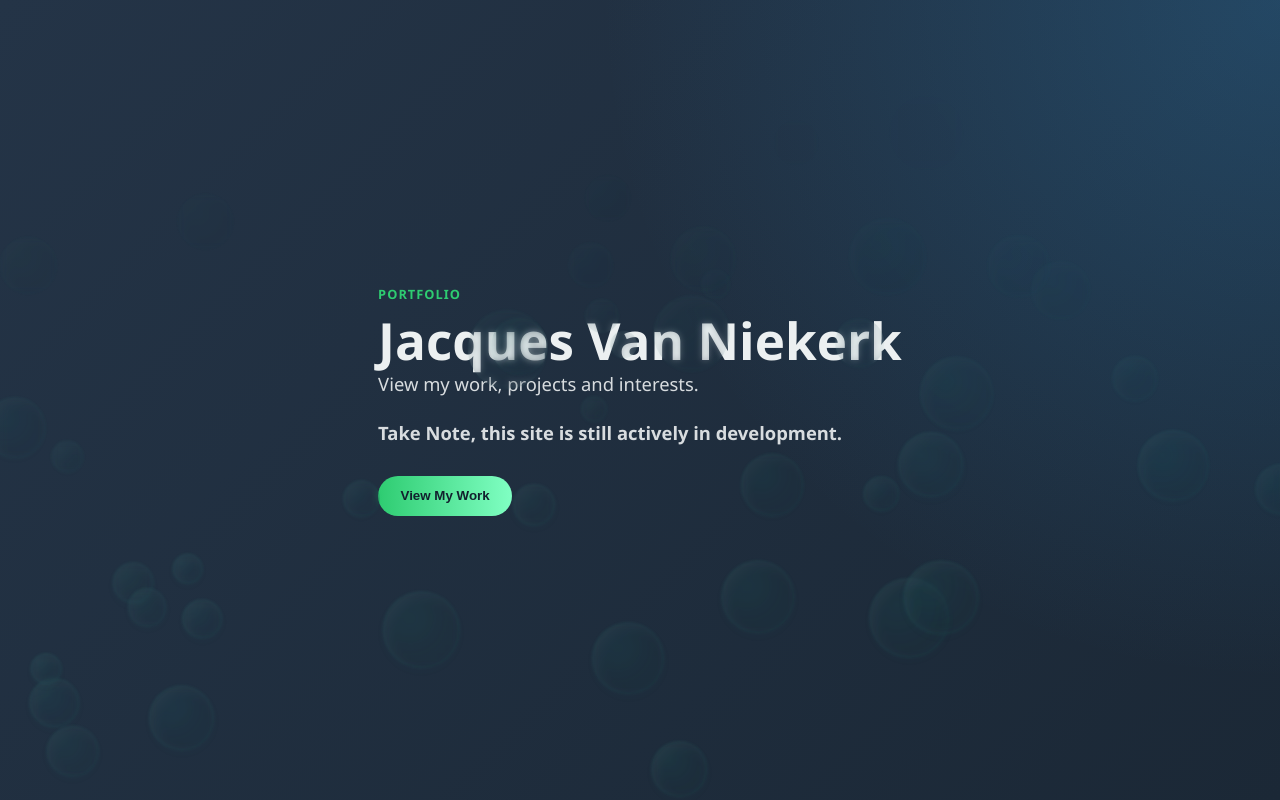
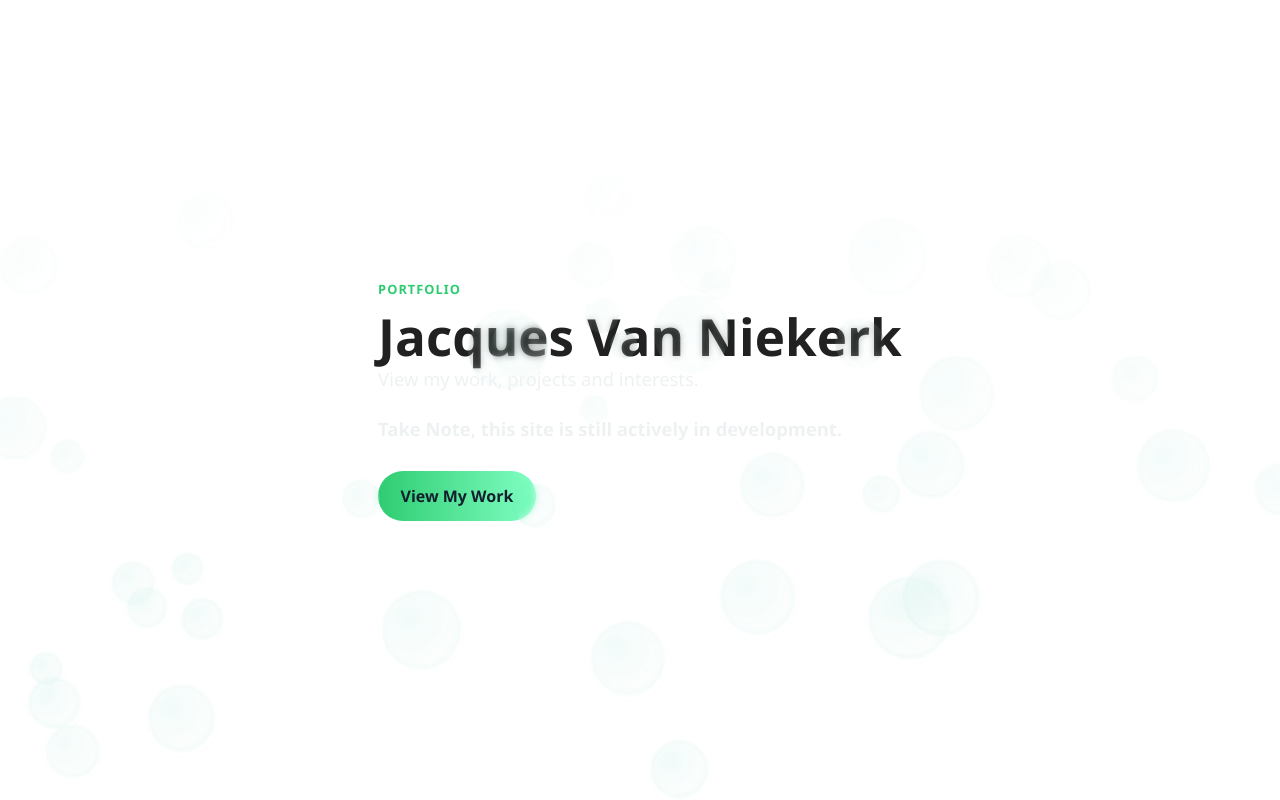
Before and after one commit to Jacquesvnme/VuePortfolioProject, a Vue app: page / in a window 1280 px wide. Built offline with nearby package versions, Linux system fonts and the light colour scheme.

Commit message:
Added vuetify to project

```diff
--- a/package.json
+++ b/package.json
@@ -13,8 +13,10 @@
     "format": "prettier --write --experimental-cli src/"
   },
   "dependencies": {
+    "@mdi/font": "^7.4.47",
     "vue": "^3.5.32",
-    "vue-router": "^4.6.4"
+    "vue-router": "^4.6.4",
+    "vuetify": "^4.1.2"
   },
   "devDependencies": {
     "@eslint/js": "^10.0.1",
--- a/src/App.vue
+++ b/src/App.vue
@@ -1,3 +1,11 @@
+<!-- <template>
+  <RouterView />
+</template> -->
+
 <template>
-  <RouterView />
+  <v-app>
+    <v-main>
+      <RouterView />
+    </v-main>
+  </v-app>
 </template>
--- a/src/main.js
+++ b/src/main.js
@@ -1,5 +1,25 @@
+// import { createApp } from 'vue'
+// import App from './App.vue'
+// import router from './router'
+
+// createApp(App).use(router).mount('#app')
+
 import { createApp } from 'vue'
 import App from './App.vue'
 import router from './router'
 
-createApp(App).use(router).mount('#app')
+//Vuetify
+import 'vuetify/styles'
+import { createVuetify } from 'vuetify'
+import * as components from 'vuetify/components'
+import * as directives from 'vuetify/directives'
+import '@mdi/font/css/materialdesignicons.css'
+
+const vuetify = createVuetify({
+  components,
+  directives,
+})
+
+const app = createApp(App)
+
+app.use(vuetify).use(router).mount('#app')
```
Also changed, not shown: 1 other file (tests, documents, lock files or other folders).
